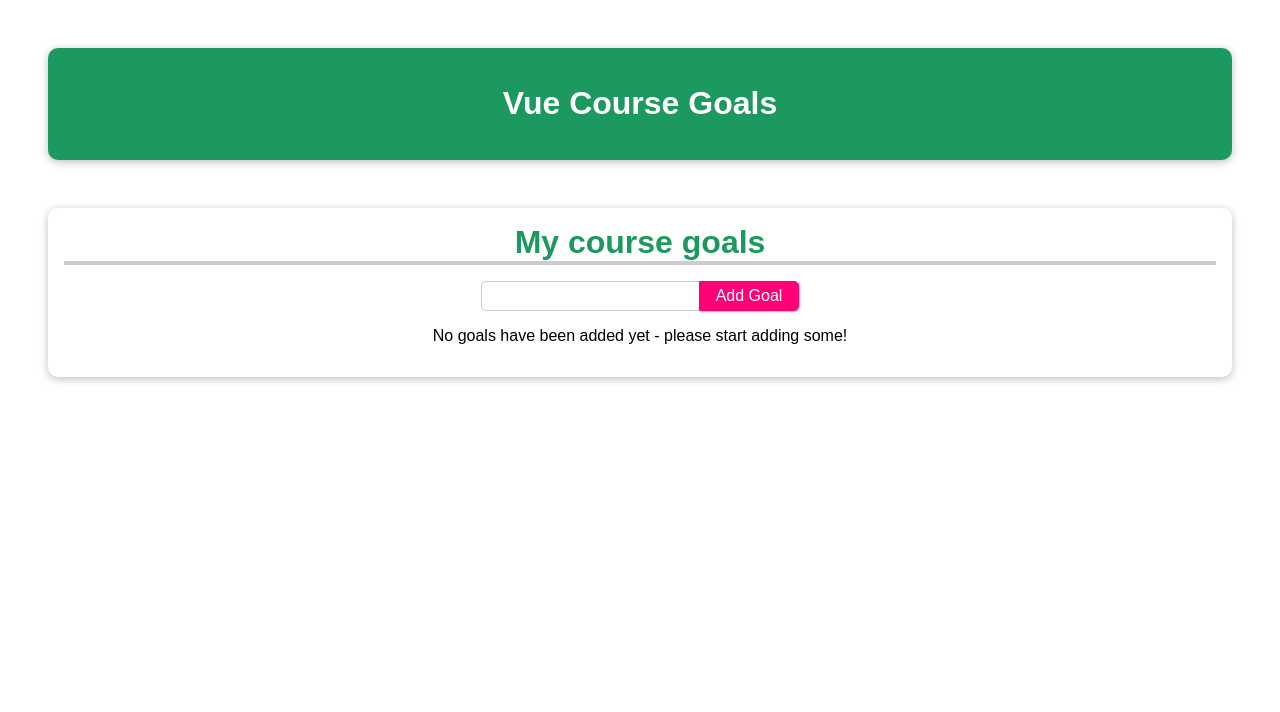
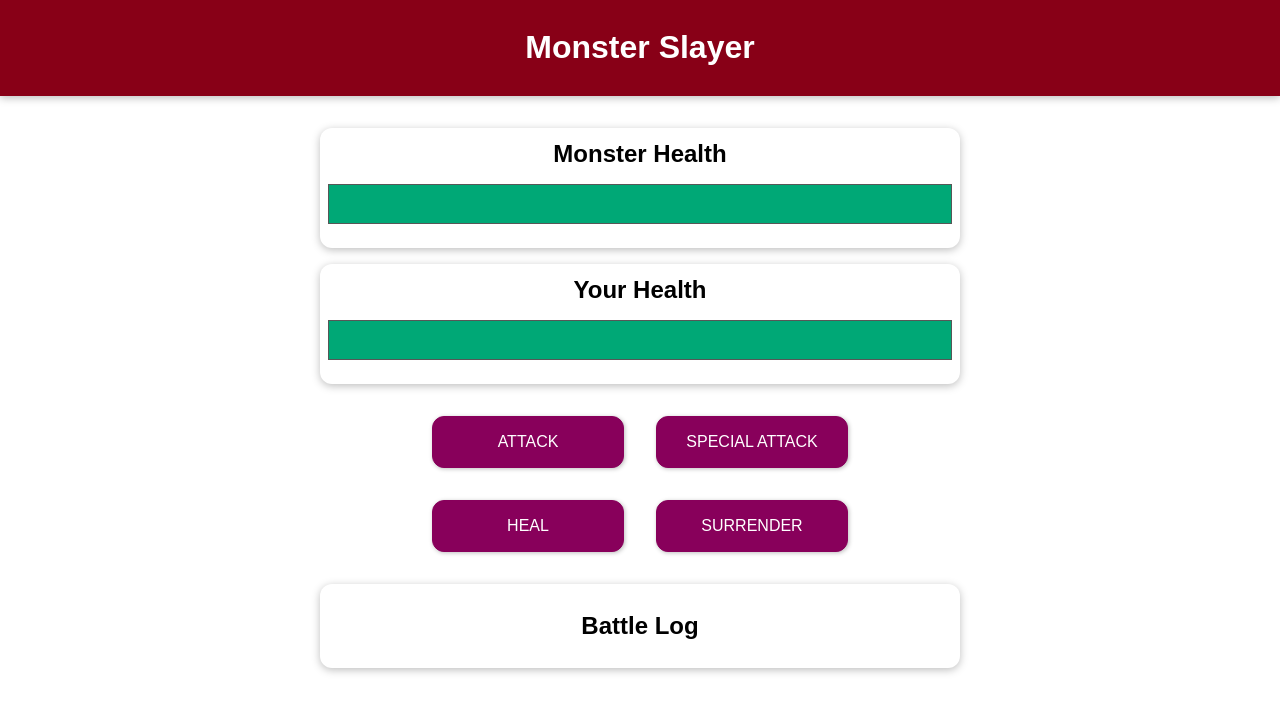
Before and after one commit to MRAlirad/Vue-Projects, a Vue app: page / in a window 1280 px wide. Shown: the top 712 px of the page. Built offline with nearby package versions, Linux system fonts and the light colour scheme.

Commit message:
monster slayer - attack & specialAttack

```diff
--- a/src/App.vue
+++ b/src/App.vue
@@ -1,14 +1,17 @@
 <template>
-	<MyGoals />
+	<!-- <MyGoals /> -->
+	<MonsterSlayer />
 </template>
 
 <script>
 	import MyGoals from './projects/addGoals/AddGoals.vue';
+	import MonsterSlayer from './projects/monsterSlayer/MonsterSlayer.vue';
 
 	export default {
 		name: 'App',
 		components: {
 			MyGoals,
+			MonsterSlayer,
 		},
 	};
 </script>
--- /dev/null
+++ b/src/projects/monsterSlayer/MonsterSlayer.vue
@@ -0,0 +1,223 @@
+<template>
+	<header>
+		<h1>Monster Slayer</h1>
+	</header>
+
+	<div id="game">
+		<section
+			id="monster"
+			class="container"
+		>
+			<h2>Monster Health</h2>
+			<div class="healthbar">
+				<div
+					class="healthbar__value"
+					:style="monsterBarStyles"
+				></div>
+			</div>
+		</section>
+
+		<section
+			id="player"
+			class="container"
+		>
+			<h2>Your Health</h2>
+			<div class="healthbar">
+				<div
+					class="healthbar__value"
+					:style="playerBarStyles"
+				></div>
+			</div>
+		</section>
+
+		<section id="controls">
+			<button @click="attackMonster">ATTACK</button>
+			<button
+				@click="specialAttackMonster"
+				:disabled="mayUseSpecialAttack"
+			>
+				SPECIAL ATTACK
+			</button>
+			<button>HEAL</button>
+			<button>SURRENDER</button>
+		</section>
+
+		<section
+			id="log"
+			class="container"
+		>
+			<h2>Battle Log</h2>
+			<ul></ul>
+		</section>
+	</div>
+</template>
+
+<script>
+	function getRandomValue(min, max) {
+		return Math.floor(Math.random() * (max - min) + min);
+	}
+
+	export default {
+		name: 'MonsterSlayer',
+		data() {
+			return {
+				playerHealth: 100,
+				monsterHealth: 100,
+				currentRound: 0,
+			};
+		},
+		computed: {
+			monsterBarStyles() {
+				if (this.monsterHealth < 0) return { width: '0%' };
+				return { width: this.monsterHealth + '%' };
+			},
+			playerBarStyles() {
+				if (this.playerHealth < 0) return { width: '0%' };
+				return { width: this.playerHealth + '%' };
+			},
+			mayUseSpecialAttack() {
+				return this.currentRound % 3 !== 0;
+			},
+		},
+		methods: {
+			attackMonster() {
+				this.currentRound++;
+				const attackValue = getRandomValue(5, 12);
+				this.monsterHealth -= attackValue;
+				this.attackPlayer();
+			},
+			attackPlayer() {
+				const attackValue = getRandomValue(8, 15);
+				this.playerHealth -= attackValue;
+			},
+			specialAttackMonster() {
+				this.currentRound++;
+				const attackValue = getRandomValue(10, 25);
+				this.monsterHealth -= attackValue;
+				this.attackPlayer();
+			},
+		},
+	};
+</script>
+
+<style scoped>
+	* {
+		box-sizing: border-box;
+	}
+
+	html {
+		font-family: 'Jost', sans-serif;
+	}
+
+	body {
+		margin: 0;
+	}
+
+	header {
+		box-shadow: 0 2px 8px rgba(0, 0, 0, 0.26);
+		padding: 0.5rem;
+		background-color: #880017;
+		color: white;
+		text-align: center;
+		margin-bottom: 2rem;
+	}
+
+	section {
+		width: 90%;
+		max-width: 40rem;
+		margin: auto;
+	}
+
+	.healthbar {
+		width: 100%;
+		height: 40px;
+		border: 1px solid #575757;
+		margin: 1rem 0;
+		background: #fde5e5;
+	}
+
+	.healthbar__value {
+		background-color: #00a876;
+		width: 100%;
+		height: 100%;
+	}
+
+	.container {
+		text-align: center;
+		padding: 0.5rem;
+		margin: 1rem auto;
+		box-shadow: 0 2px 8px rgba(0, 0, 0, 0.26);
+		border-radius: 12px;
+	}
+
+	#monster h2,
+	#player h2 {
+		margin: 0.25rem;
+	}
+
+	#controls {
+		display: flex;
+		flex-direction: row;
+		flex-wrap: wrap;
+		align-items: center;
+		justify-content: center;
+	}
+
+	button {
+		font: inherit;
+		border: 1px solid #88005b;
+		background-color: #88005b;
+		color: white;
+		padding: 1rem 1.5rem;
+		border-radius: 12px;
+		margin: 1rem;
+		width: 12rem;
+		cursor: pointer;
+		box-shadow: 1px 1px 4px rgba(0, 0, 0, 0.26);
+	}
+
+	button:focus {
+		outline: none;
+	}
+
+	button:hover,
+	button:active {
+		background-color: #af0a78;
+		border-color: #af0a78;
+		box-shadow: 1px 1px 8px rgba(0, 0, 0, 0.26);
+	}
+
+	button:disabled {
+		background-color: #ccc;
+		border-color: #ccc;
+		box-shadow: none;
+		color: #3f3f3f;
+		cursor: not-allowed;
+	}
+
+	#log ul {
+		list-style: none;
+		margin: 0;
+		padding: 0;
+	}
+
+	#log li {
+		margin: 0.5rem 0;
+	}
+
+	.log--player {
+		color: #7700ff;
+	}
+
+	.log--monster {
+		color: #da8d00;
+	}
+
+	.log--damage {
+		color: red;
+	}
+
+	.log--heal {
+		color: green;
+	}
+</style>
```
